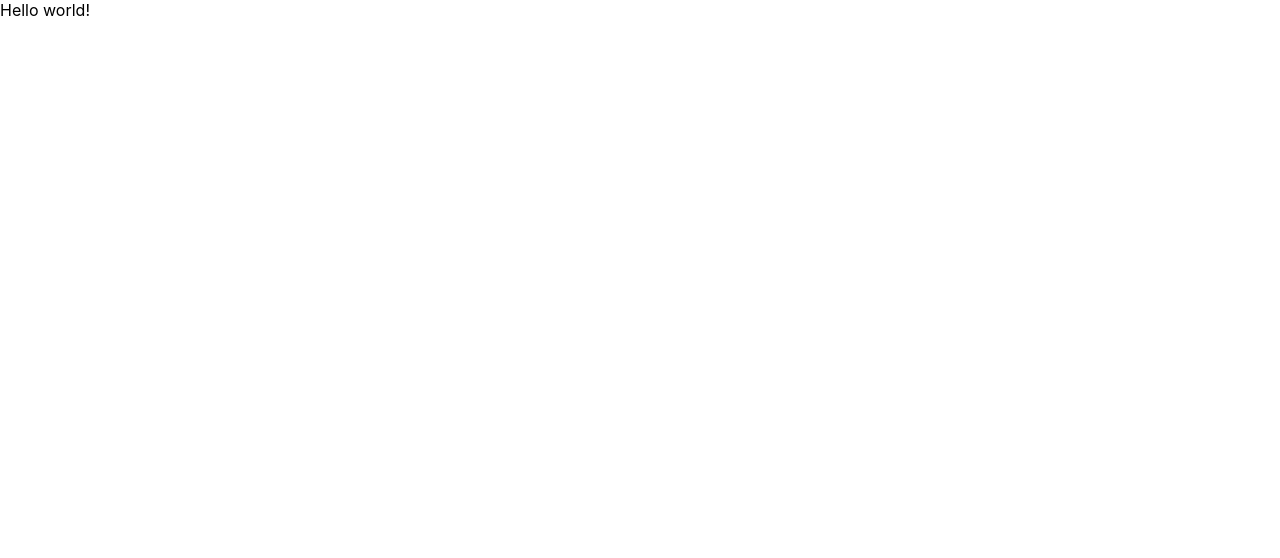
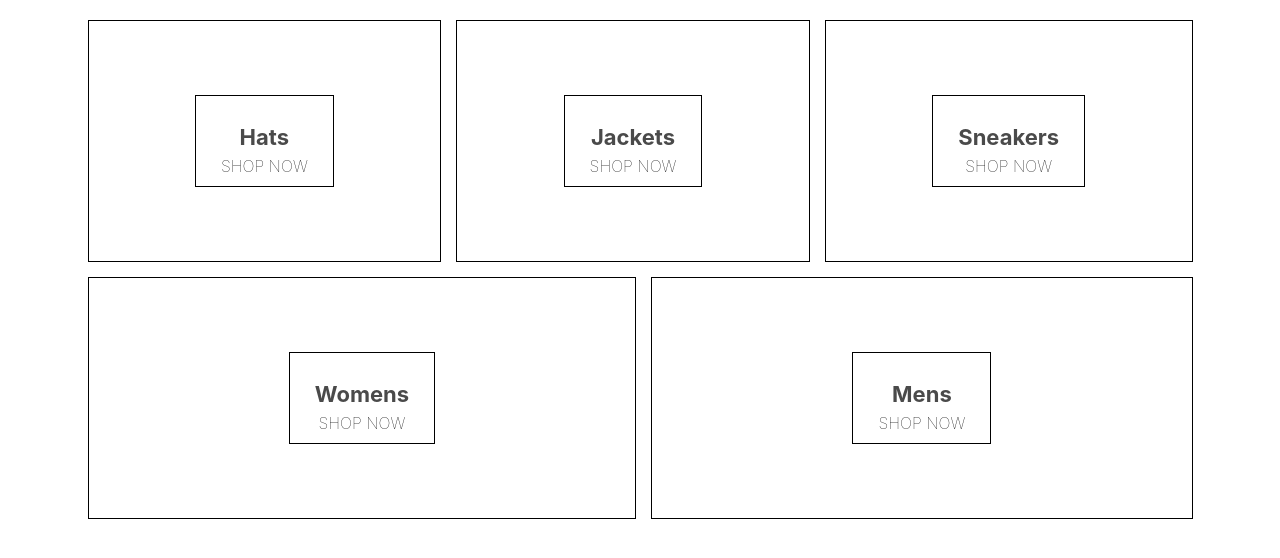
Before and after one commit to sjiamnocna/react-shop, a React (Create React App) app: page / in a window 1280 px wide. Shown: the top 558 px of the page. Built offline with nearby package versions, Linux system fonts and the light colour scheme.

Commit message:
Added homepage

```diff
--- a/package.json
+++ b/package.json
@@ -6,6 +6,7 @@
     "@testing-library/jest-dom": "^4.2.4",
     "@testing-library/react": "^9.3.2",
     "@testing-library/user-event": "^7.1.2",
+    "node-sass": "^4.13.1",
     "react": "^16.12.0",
     "react-dom": "^16.12.0",
     "react-scripts": "3.3.0"
--- a/src/App.js
+++ b/src/App.js
@@ -1,10 +1,12 @@
 import React from 'react';
 import './App.css';
+
+import HomePage from './components/homepage/homepage.comp'
 
 function App() {
   return (
     <div>
-        Hello world!
+        <HomePage />
     </div>
   );
 }
--- /dev/null
+++ b/src/components/homepage/homepage.comp.jsx
@@ -0,0 +1,42 @@
+import React from 'react';
+
+import './homepage.scss'
+
+const HomePage = () => (
+    <div className='homepage'>
+        <div className='directory-menu'>
+            <div className='menu-item'>
+                <div className='content'>
+                    <h2 className='title'>Hats</h2>
+                    <span className='subtitle'>SHOP NOW</span>
+                </div>
+            </div>
+            <div className='menu-item'>
+                <div className='content'>
+                    <h2 className='title'>Jackets</h2>
+                    <span className='subtitle'>SHOP NOW</span>
+                </div>
+            </div>
+            <div className='menu-item'>
+                <div className='content'>
+                    <h2 className='title'>Sneakers</h2>
+                    <span className='subtitle'>SHOP NOW</span>
+                </div>
+            </div>
+            <div className='menu-item'>
+                <div className='content'>
+                    <h2 className='title'>Womens</h2>
+                    <span className='subtitle'>SHOP NOW</span>
+                </div>
+            </div>
+            <div className='menu-item'>
+                <div className='content'>
+                    <h2 className='title'>Mens</h2>
+                    <span className='subtitle'>SHOP NOW</span>
+                </div>
+            </div>
+        </div>
+    </div>
+);
+
+export default HomePage;
--- /dev/null
+++ b/src/components/homepage/homepage.scss
@@ -0,0 +1,54 @@
+.homepage {
+  display: flex;
+  flex-direction: column;
+  align-items: center;
+  padding: 20px 80px;
+}
+
+.directory-menu {
+  width: 100%;
+  display: flex;
+  flex-wrap: wrap;
+  justify-content: space-between;
+}
+
+.menu-item {
+  min-width: 30%;
+  height: 240px;
+  flex: 1 1 auto;
+  display: flex;
+  align-items: center;
+  justify-content: center;
+  border: 1px solid black;
+  margin: 0 7.5px 15px;
+
+  &:first-child {
+    margin-right: 7.5px;
+  }
+
+  &:last-child {
+    margin-left: 7.5px;
+  }
+
+  .content {
+    height: 90px;
+    padding: 0 25px;
+    display: flex;
+    flex-direction: column;
+    align-items: center;
+    justify-content: center;
+    border: 1px solid black;
+
+    .title {
+      font-weight: bold;
+      margin-bottom: 6px;
+      font-size: 22px;
+      color: #4a4a4a;
+    }
+
+    .subtitle {
+      font-weight: lighter;
+      font-size: 16px;
+    }
+  }
+}
```
